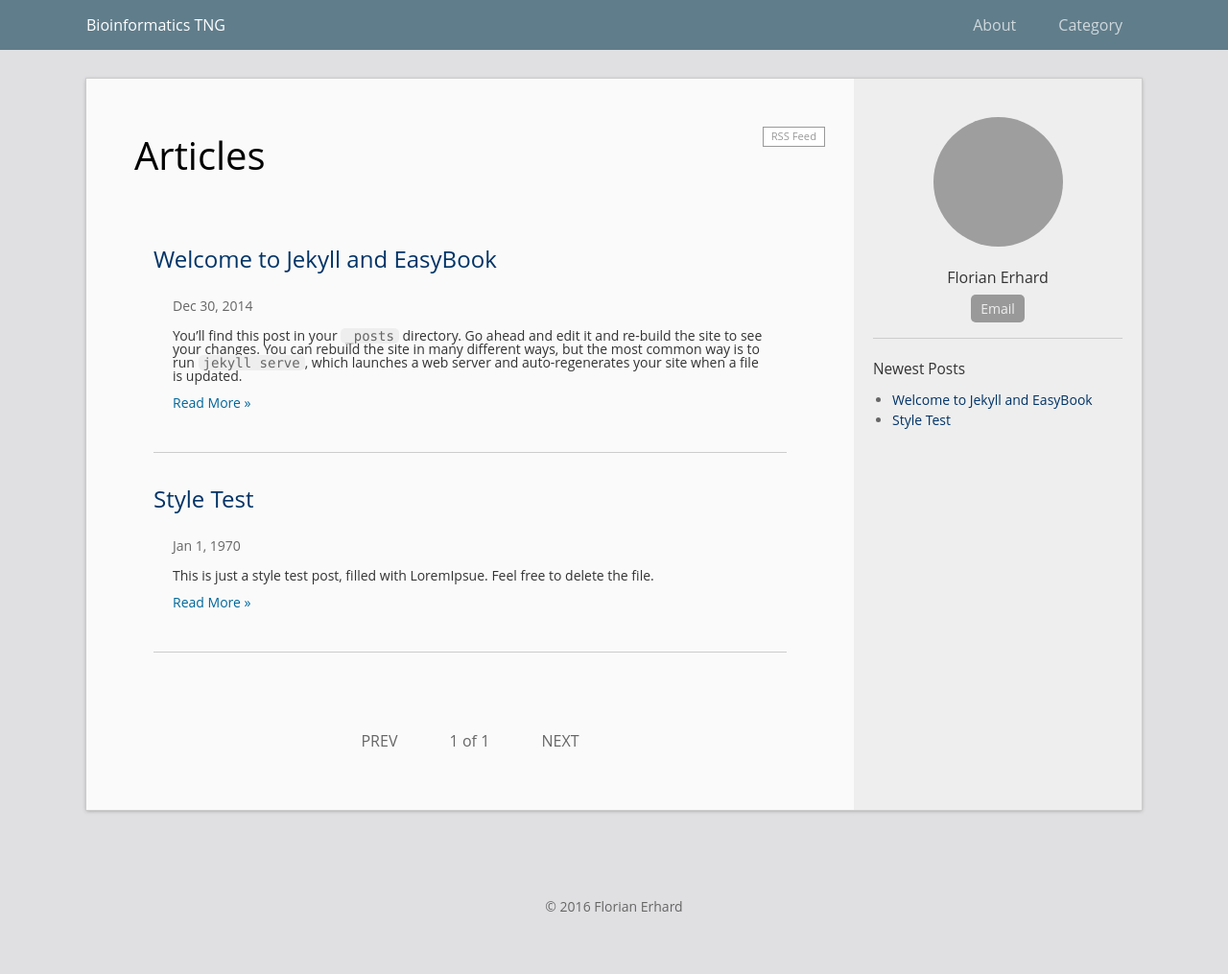
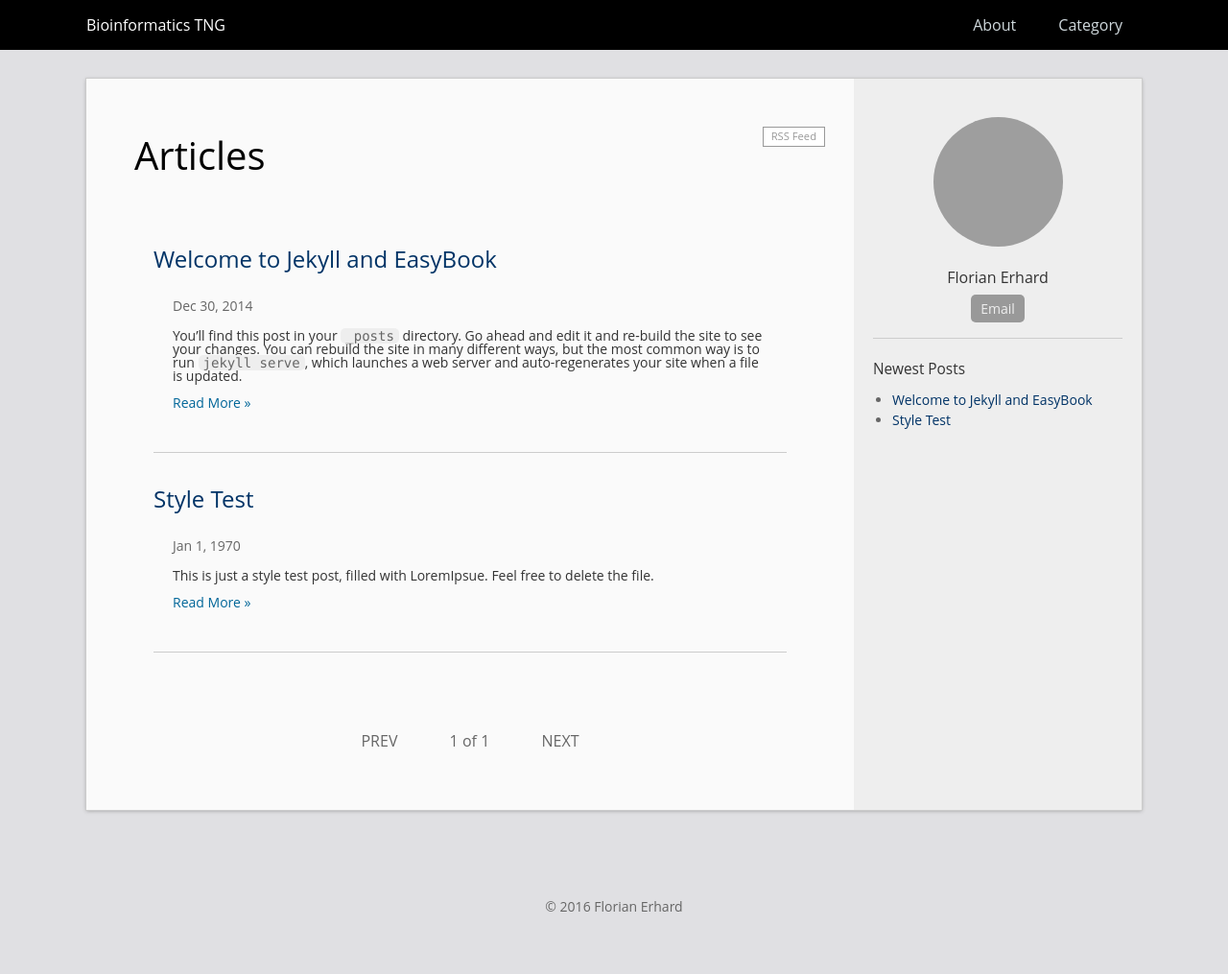
Before and after one commit to Dreta/florianerhard.github.io, a Jekyll site: the page built from index.html, in a window 1280 px wide. Shown: the whole page at 96% size. Built offline with Jekyll 4.4.1, drawn with Linux system fonts in a browser that asks for light colours; the list of posts is cut into pages by our own code; grey boxes are pictures that could not be loaded.

Commit message:
Init blog

```diff
--- a/css/main.scss
+++ b/css/main.scss
@@ -3,12 +3,12 @@
 ---
 @charset "utf-8";
 
-$base-font-family: "Open Sans", "Helvetica Neue", "DejaVu Sans", Arial, "PingFang SC", "Noto Sans CJK SC", "Hiragino Sans GB", "微软雅黑",  Helvetica, sans-serif;
+$base-font-family: "Open Sans", "Helvetica Neue", "DejaVu Sans", Arial,  Helvetica, sans-serif;
 $base-font-size:   16px;
 $small-font-size:  $base-font-size * 0.875;
 $base-line-height: 1.5;
 
-$code-font-family:   Menlo, Monaco, Consolas, "DejaVu Sans Mono", "Liberation Mono", "文泉驿等宽微米黑", "Courier New", Courier, SimSun, monospace;
+$code-font-family:   Menlo, Monaco, Consolas, "DejaVu Sans Mono", "Courier New", Courier, SimSun, monospace;
 $code-font-size:     15px;
 
 // Width of the content area
@@ -20,8 +20,8 @@ $on-laptop:        800px;
 $color-link: #036;
 $color-link-hover: #069;
 
-$header-bg: #607D8B;
-$header-bg-hover: #78909C;
+$header-bg: #000000;
+$header-bg-hover: #cccccc;
 $header-link: #CFD8DC;
 $header-fg: #FFF;
 
```
